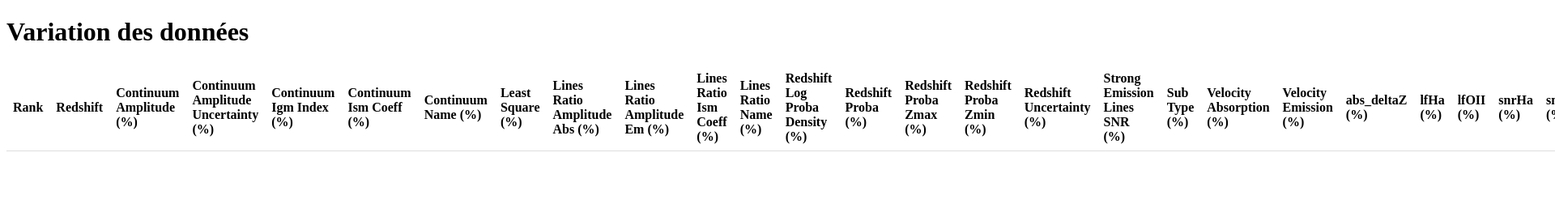
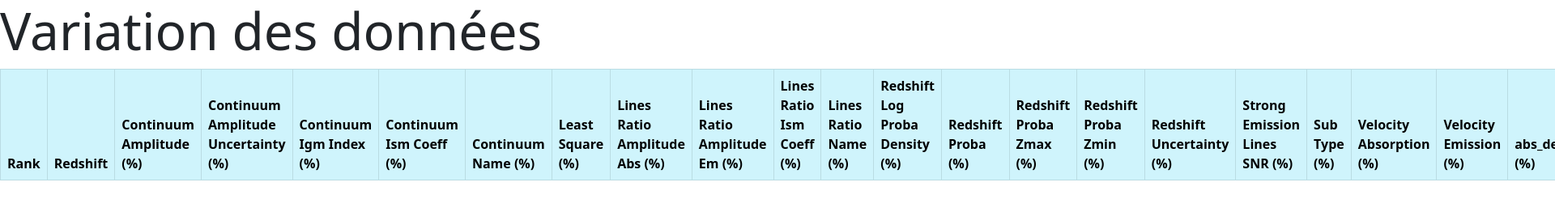
Before and after one commit to YannChavret/Galaxie, a website: page index.html in a window 1280 px wide. Shown: the top 262 px of the page at 81% size, 1920 px wide, since content can reach past the window. Drawn offline with nearby package versions, Linux system fonts and the light colour scheme; no server answers.

Commit message:
Add bootstrap

```diff
--- a/index.html
+++ b/index.html
@@ -14,11 +14,15 @@
             border-bottom: 1px solid #ddd;
         }
     </style>
+    <link href="dist/css/tabulator.min.css" rel="stylesheet">
+<script type="text/javascript" src="dist/js/tabulator.min.js"></script>
+<link href="https://cdn.jsdelivr.net/npm/bootstrap@5.3.0/dist/css/bootstrap.min.css" rel="stylesheet" integrity="sha384-9ndCyUaIbzAi2FUVXJi0CjmCapSmO7SnpJef0486qhLnuZ2cdeRhO02iuK6FUUVM" crossorigin="anonymous">
+<script src="https://cdn.jsdelivr.net/npm/bootstrap@5.3.0/dist/js/bootstrap.bundle.min.js" integrity="sha384-geWF76RCwLtnZ8qwWowPQNguL3RmwHVBC9FhGdlKrxdiJJigb/j/68SIy3Te4Bkz" crossorigin="anonymous"></script>
 </head>
-<H1>Variation des données</H1>
+<H1 class="display-3">Variation des données</H1>
 <body>
-    <table id="data-table">
-        <thead>
+    <table id="data-table" class="table table-striped table-hover table-bordered">
+        <thead class="table-info ">
             <tr>
                 <th>Rank </th>
                 <th>Redshift</th>
@@ -56,6 +60,8 @@
     </table>
 
     <script>
+
+
         // Récupérer les données depuis l'API (remplacez l'URL par celle de votre API)
         fetch('http://localhost:3000/api/data')
             .then(response => response.json())
@@ -65,6 +71,7 @@
                 console.log(data);
                 // Parcourir les données et créer les lignes du tableau
                 data.forEach(item => {
+
                     const row = document.createElement('tr');
 
                     // Ajouter les cellules avec les valeurs correspondantes
```
